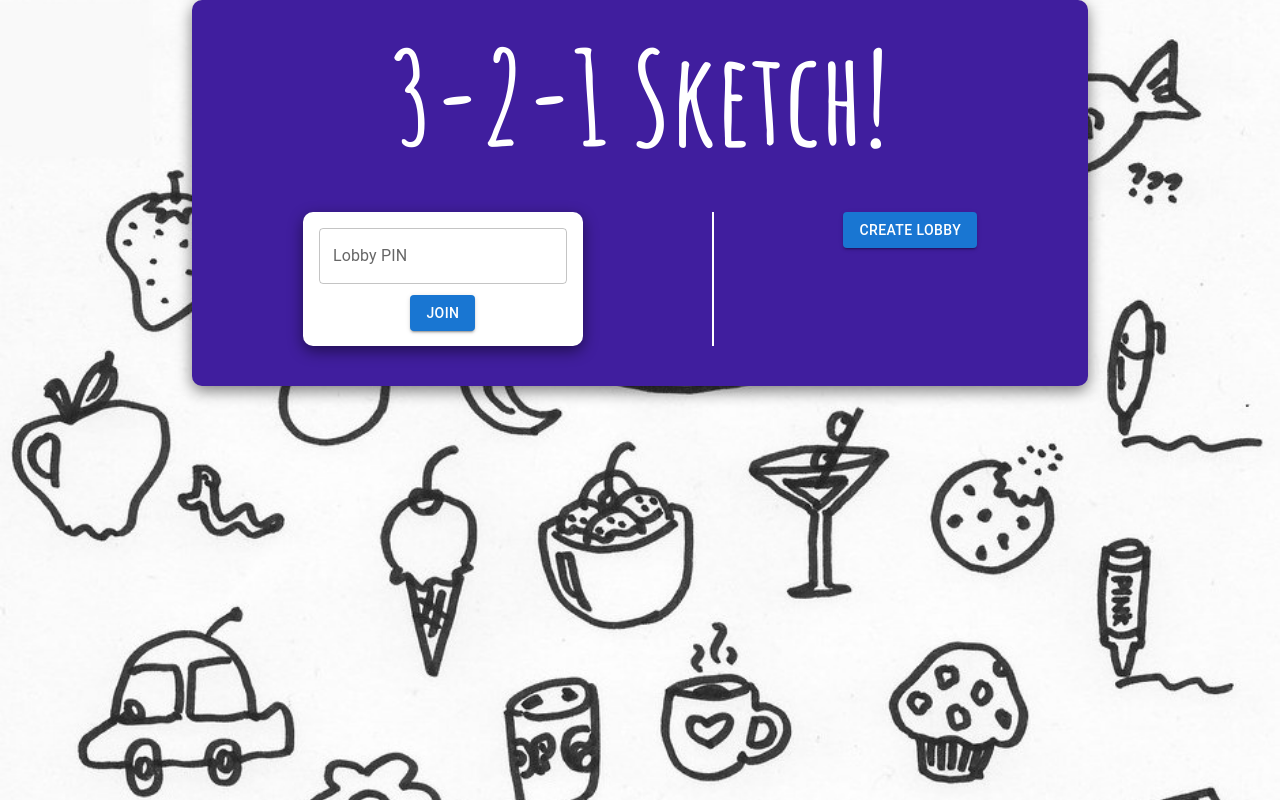
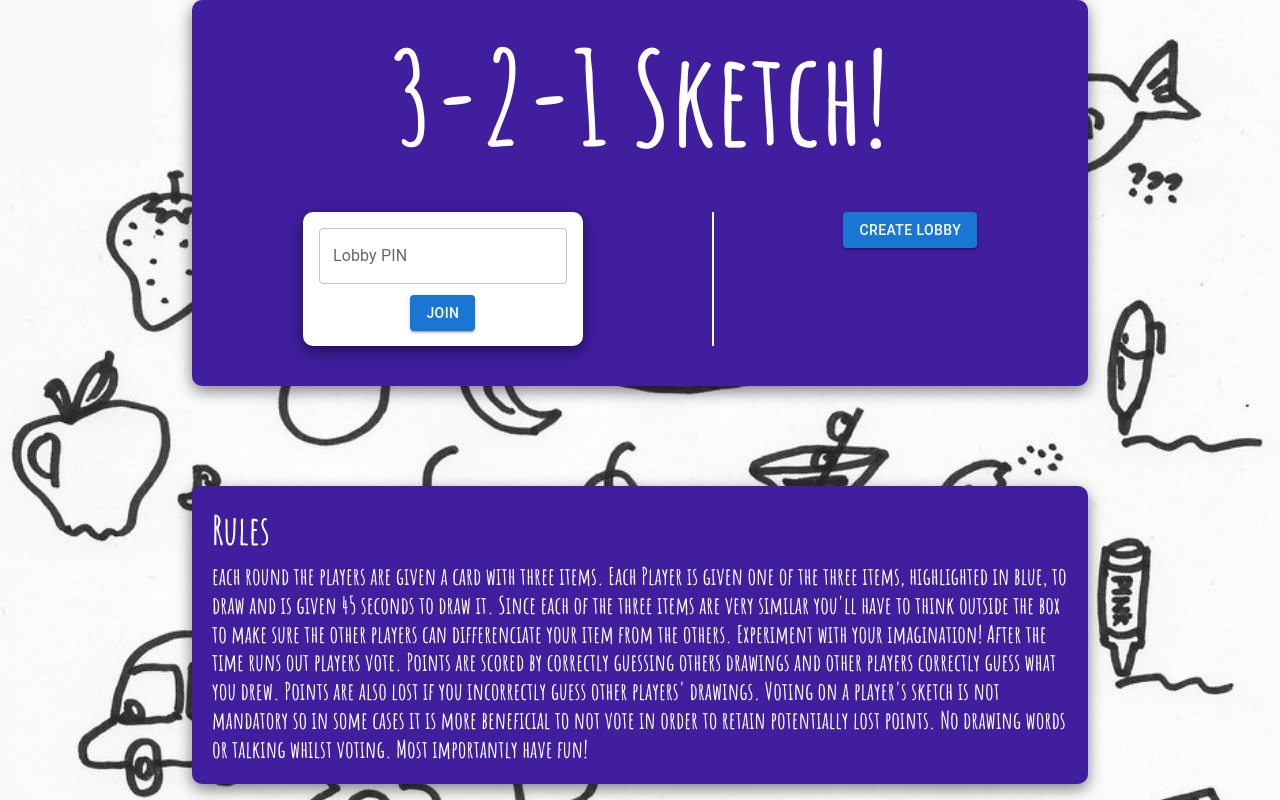
Before and after one commit to ZakRab/3-2-1-Sketch, a React (Create React App) app: page /main in a window 1280 px wide. Built offline with nearby package versions, Linux system fonts and the light colour scheme; a web font is replaced by a local one.

Commit message:
adds rules secction

```diff
--- a/src/components/Lobby.jsx
+++ b/src/components/Lobby.jsx
@@ -41,7 +41,6 @@ const Lobby = () => {
               players.map((player, idx) => {
                 return (
                   <div className="slide-in-right text-center" key={idx}>
-                    {" "}
                     {player.displayName.toUpperCase()}
                   </div>
                 );
--- a/src/components/Main.jsx
+++ b/src/components/Main.jsx
@@ -59,6 +59,7 @@ const Main = () => {
   const [isHosting, setIsHosting] = useState(false);
   const [isJoining, setIsJoining] = useState(false);
   return (
+    <>
       <div className="text-white main-margin width-vw margin-center">
         <h1 className="text-center tracking-in-expand text-large">
           3-2-1 Sketch!
@@ -115,6 +116,22 @@ const Main = () => {
           )}
         </div>
       </div>
+      <h4 className="text-white main-margin width-vw">
+        <h1>Rules</h1>
+        each round the players are given a card with three items. Each Player is
+        given one of the three items, highlighted in blue, to draw and is given
+        45 seconds to draw it. Since each of the three items are very similar
+        you'll have to think outside the box to make sure the other players can
+        differenciate your item from the others. Experiment with your
+        imagination! After the time runs out players vote. Points are scored by
+        correctly guessing others drawings and other players correctly guess
+        what you drew. Points are also lost if you incorrectly guess other
+        players' drawings. Voting on a player's sketch is not mandatory so in
+        some cases it is more beneficial to not vote in order to retain
+        potentially lost points. No drawing words or talking whilst voting. Most
+        importantly have fun!
+      </h4>
+    </>
   );
 };
 
```
Lines whose indentation alone changed are shown as unchanged.
